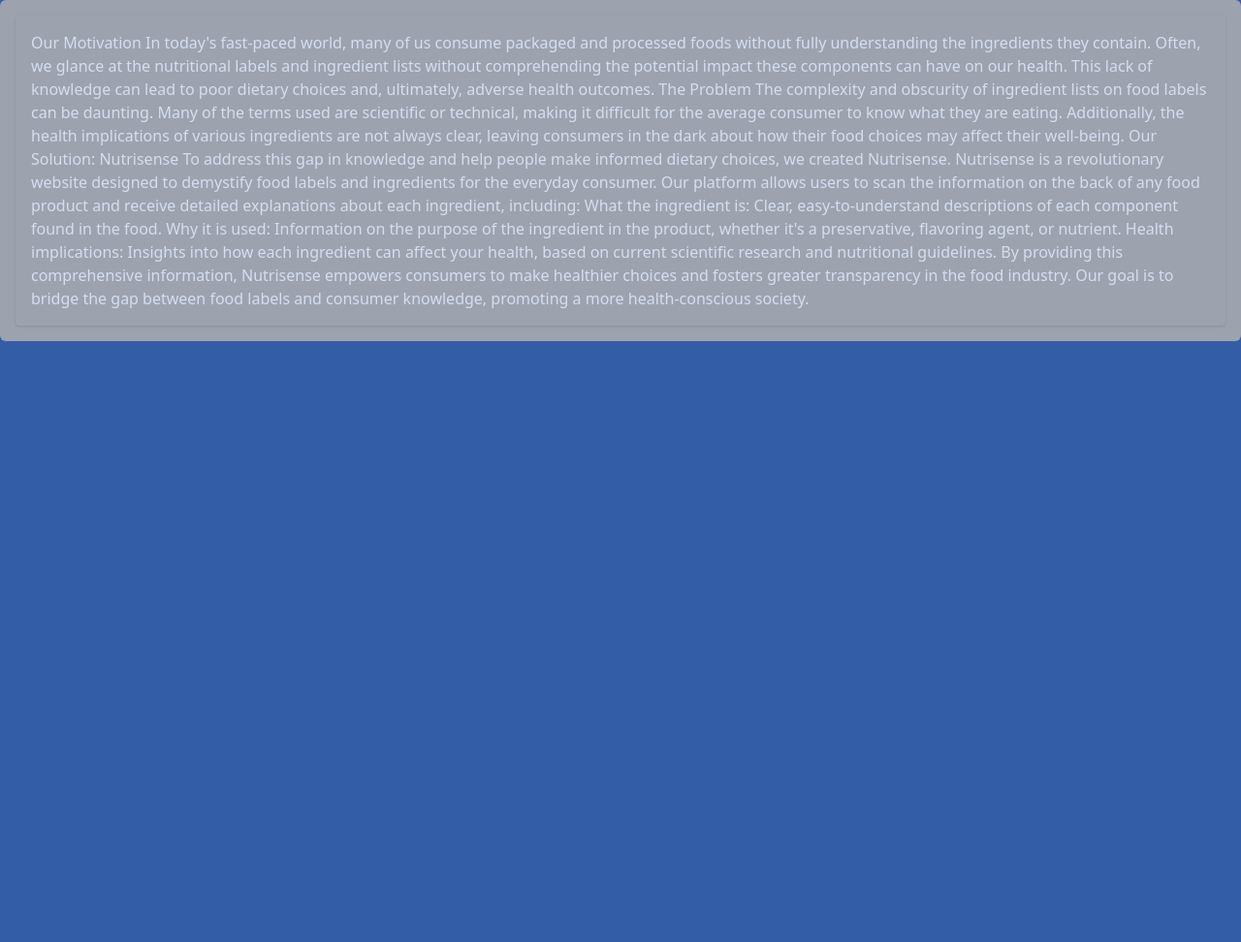
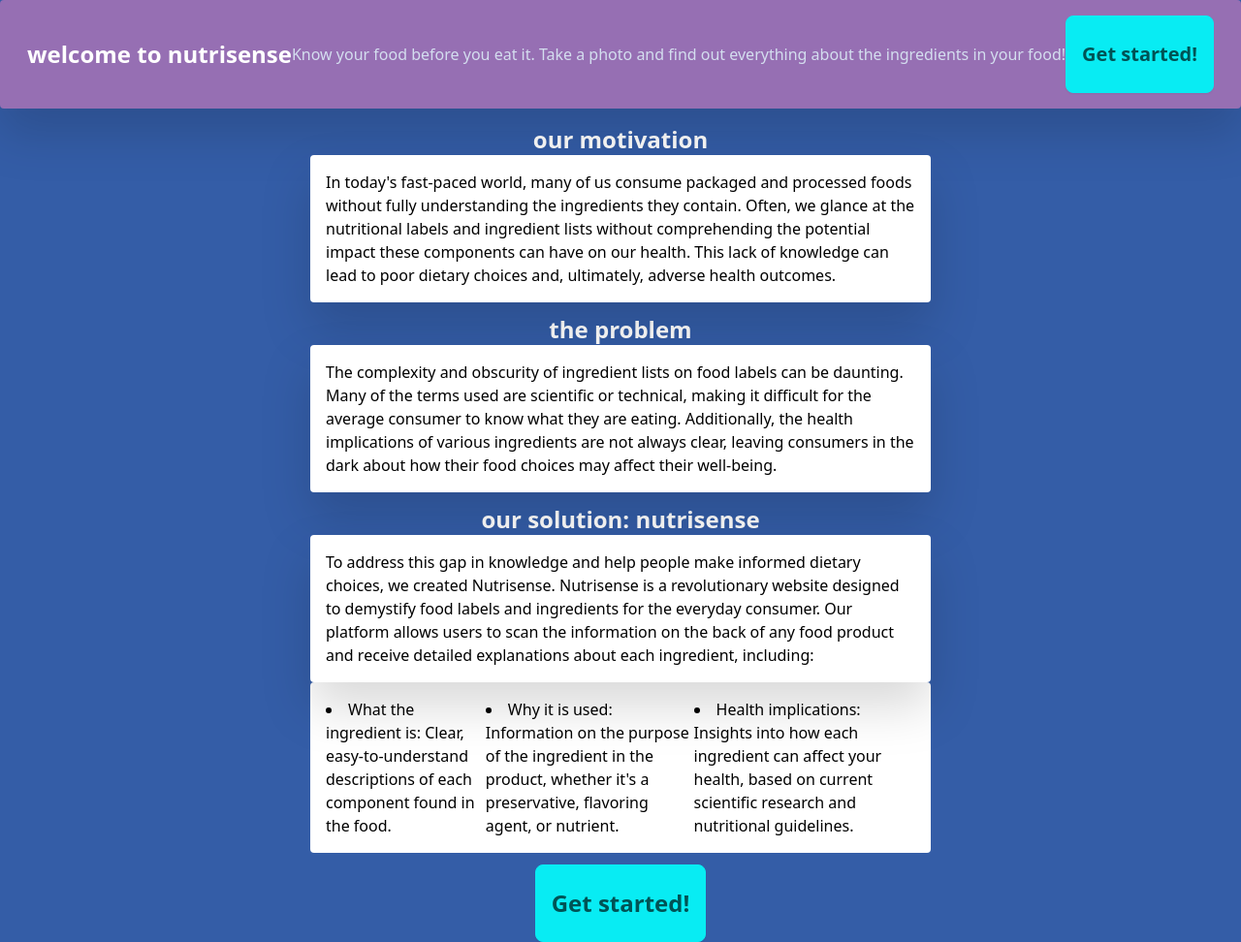
Before and after one commit to adityaSureshCHS/NutriSense, a Flask app: page / in a window 1280 px wide. Shown: the part 76-1048 px from the top of the page at 97% size. Before the commit the page ends 428 px from the top, so only its background shows below. Run offline with Flask 3, Linux system fonts and the light colour scheme; some libraries are stand-ins or nearby versions.

Commit message:
added things to main and result

```diff
--- a/templates/main.html
+++ b/templates/main.html
@@ -58,25 +58,36 @@
           </ul>
         </div>
       </div>
-<div class="container mx-auto p-4 flex bg-gray-400 rounded-md">
-    <div class="w-7/10 p-4 rounded shadow">
-        <p>Our Motivation
-In today's fast-paced world, many of us consume packaged and processed foods without fully understanding the ingredients they contain. Often, we glance at the nutritional labels and ingredient lists without comprehending the potential impact these components can have on our health. This lack of knowledge can lead to poor dietary choices and, ultimately, adverse health outcomes.
+      <div class="container mx-auto p-4 flex items-center justify-center bg-secondary rounded w-7/10 p-4 drop-shadow-2xl mb-4">
+        <h1 class="text-2xl text-center text-white font-extrabold">welcome to nutrisense</h1>
+        <br><p>Know your food before you eat it. Take a photo and find out everything about the ingredients in your food!</p>
+        <br><a role="button" class="btn btn-primary w-50 h-20 text-xl" href="photo">Get started!</a>
+    </div>
+      <h1 class="text-2xl text-center text-white font-extrabold">our motivation</h1>
+      <p class="container mx-auto p-4 flex bg-white rounded-m w-2/4 p-4 rounded drop-shadow-2xl text-black">In today's fast-paced world, many of us consume packaged and processed foods without fully understanding the ingredients they contain. Often, we glance at the nutritional labels and ingredient lists without comprehending the potential impact these components can have on our health. This lack of knowledge can lead to poor dietary choices and, ultimately, adverse health outcomes.</p>
 
-The Problem
-The complexity and obscurity of ingredient lists on food labels can be daunting. Many of the terms used are scientific or technical, making it difficult for the average consumer to know what they are eating. Additionally, the health implications of various ingredients are not always clear, leaving consumers in the dark about how their food choices may affect their well-being.
+      <h1 class="text-2xl text-center text-white mt-3 font-extrabold">the problem</h1>
+      <p class="container mx-auto p-4 flex bg-white rounded-m w-2/4 p-4 rounded drop-shadow-2xl text-black">The complexity and obscurity of ingredient lists on food labels can be daunting. Many of the terms used are scientific or technical, making it difficult for the average consumer to know what they are eating. Additionally, the health implications of various ingredients are not always clear, leaving consumers in the dark about how their food choices may affect their well-being.
 
-Our Solution: Nutrisense
-To address this gap in knowledge and help people make informed dietary choices, we created Nutrisense. Nutrisense is a revolutionary website designed to demystify food labels and ingredients for the everyday consumer. Our platform allows users to scan the information on the back of any food product and receive detailed explanations about each ingredient, including:
+        <h1 class="text-2xl text-center text-white mt-3 font-extrabold">our solution: nutrisense</h1>
+        <p class="container mx-auto p-4 flex bg-white rounded-m w-2/4 p-4 rounded drop-shadow-2xl text-black">To address this gap in knowledge and help people make informed dietary choices, we created Nutrisense. Nutrisense is a revolutionary website designed to demystify food labels and ingredients for the everyday consumer. Our platform allows users to scan the information on the back of any food product and receive detailed explanations about each ingredient, including:
+            <ul class="container mx-auto p-4 flex bg-white rounded-m w-2/4 p-4 rounded text-black list-disc list-inside">
+                <li>What the ingredient is: Clear, easy-to-understand descriptions of each component found in the food.</li>
+                <li>Why it is used: Information on the purpose of the ingredient in the product, whether it's a preservative, flavoring agent, or nutrient.</li>
+                <li>Health implications: Insights into how each ingredient can affect your health, based on current scientific research and nutritional guidelines.</li>
+            </ul>
+        </p>
 
-What the ingredient is: Clear, easy-to-understand descriptions of each component found in the food.
-Why it is used: Information on the purpose of the ingredient in the product, whether it's a preservative, flavoring agent, or nutrient.
-Health implications: Insights into how each ingredient can affect your health, based on current scientific research and nutritional guidelines.
-By providing this comprehensive information, Nutrisense empowers consumers to make healthier choices and fosters greater transparency in the food industry. Our goal is to bridge the gap between food labels and consumer knowledge, promoting a more health-conscious society.</p>
+        <div  class="flex justify-center mt-3">
+        <a role="button" class="btn btn-primary w-50 h-20 text-2xl" href="photo">Get started!</a>
     </div>
+
+
+
+    </p>
+
     <div class="w-3/10">
         <!-- Your photo goes here -->
     </div>
-</div>
 </body>
 </html>
--- a/templates/results.html
+++ b/templates/results.html
@@ -22,14 +22,14 @@
         </div>
       </div>
       <div class="flex items-center place-content-center">
-        <h1 class="m-3 text-center text-3xl font-mono bg-emerald-800 w-48 h-10 rounded-md">
+        <h1 class="m-3 text-center text-3xl font-mono bg-slate-300 text-black w-48 h-10 drop-shadow-2xl rounded-md">
             RESULTS:
         </h1>
       </div>
 
       <div>
         <div class="m-2.5 text-primary-content flex flex-wrap gap-1.5 ">
-            <div class="bg-cyan-400 card-body rounded-md">
+            <div class="bg-cyan-400 card-body rounded-md drop-shadow-xl">
                 <h2 class="card-title">Card title!</h2>
                 <p>If a dog chews shoes whose shoes does he choose?</p>
                 <div class="card-actions justify-end">
@@ -37,7 +37,7 @@
                 </div>
             </div>
 
-            <div class="bg-cyan-400 card-body rounded-md">
+            <div class="bg-cyan-400 card-body rounded-md drop-shadow-x">
                 <h2 class="card-title">Card title!</h2>
                 <p>If a dog chews shoes whose shoes does he choose?</p>
                 <div class="card-actions justify-end">
```
